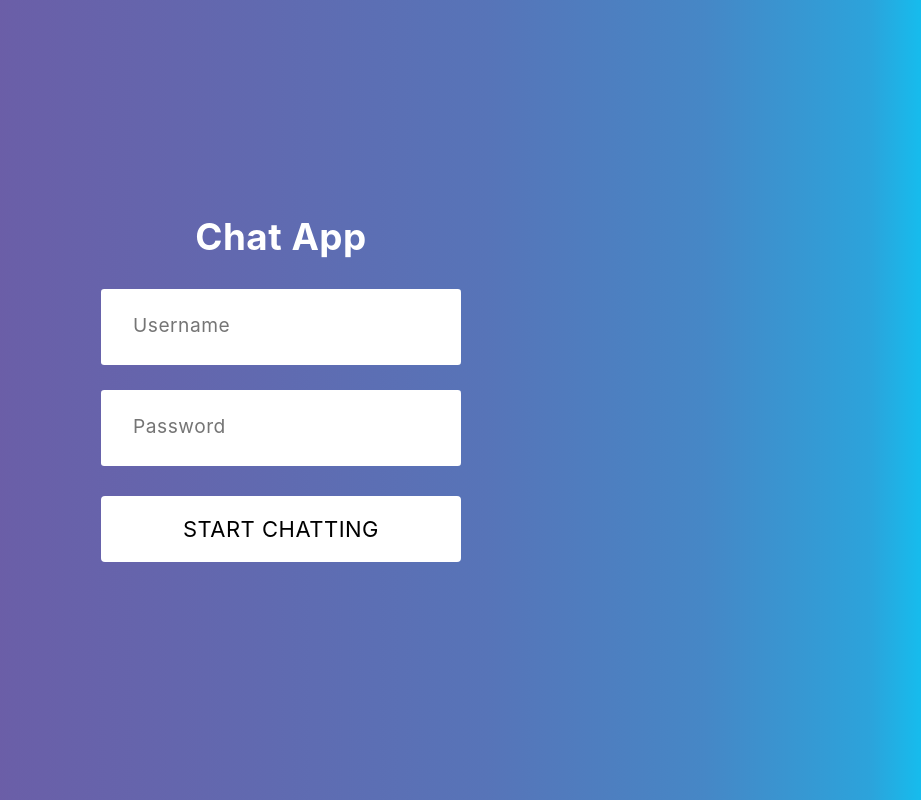
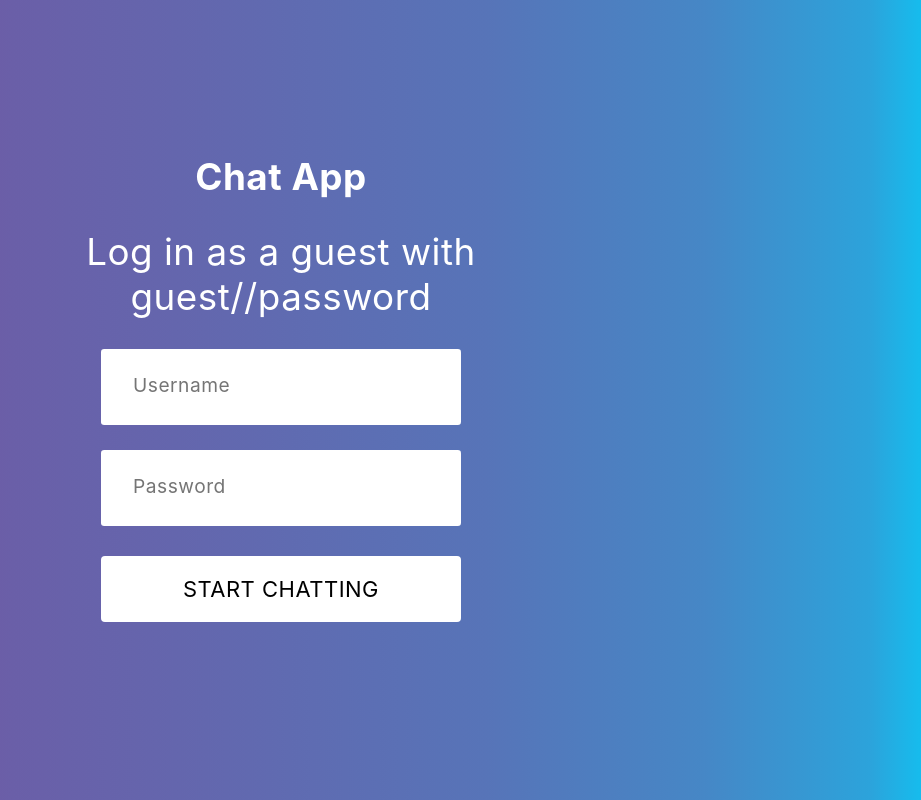
Before and after one commit to stanleyluong/ChatApp, a React (Create React App) app: page / in a window 1280 px wide. Shown: the whole page, without its empty margins (359-1280 px from the left). Built offline with nearby package versions, Linux system fonts and the light colour scheme.

Commit message:
guest entry

```diff
--- a/src/components/ChatFeed.jsx
+++ b/src/components/ChatFeed.jsx
@@ -52,7 +52,7 @@ const ChatFeed = (props) => {
             <div className="chat-title-container">
                 <div className="chat-title">{chat.title}</div>
                 <div className="chat-subtitle">
-                    {chat.people.map((person) => `${person.person.username}`)}
+                    {chat.people.map((person) => `${person.person.username} `)}
                 </div>
             </div>
             {renderMessages()}
--- a/src/components/LoginForm.jsx
+++ b/src/components/LoginForm.jsx
@@ -23,6 +23,7 @@ const LoginForm = () => {
         <div className="wrapper">
             <div className="form">
                 <h1 className="title">Chat App</h1>
+                <p className="title">Log in as a guest with guest//password</p>
                 <form onSubmit={handleSubmit}>
                     <input
                         type="text"
```
